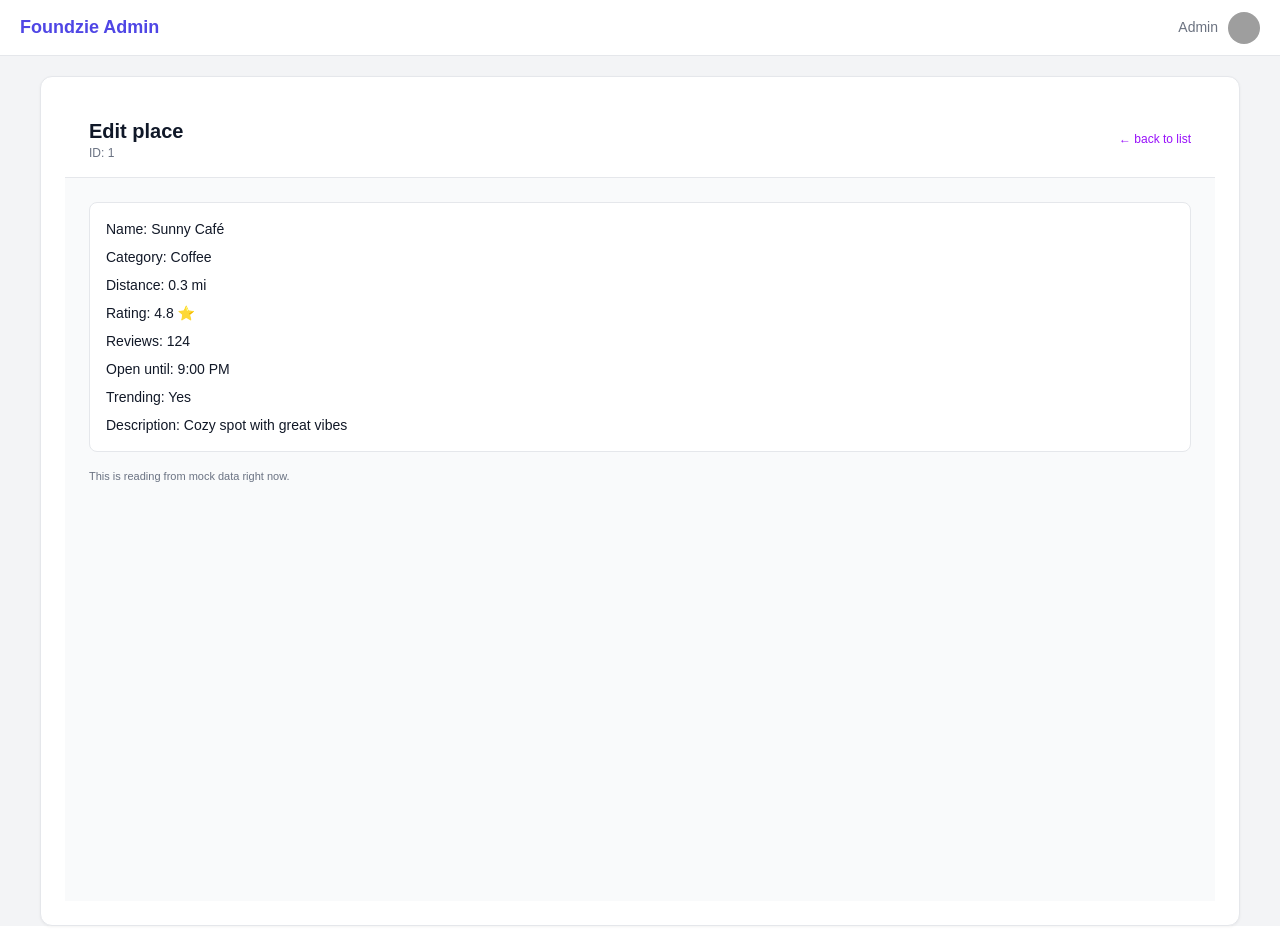
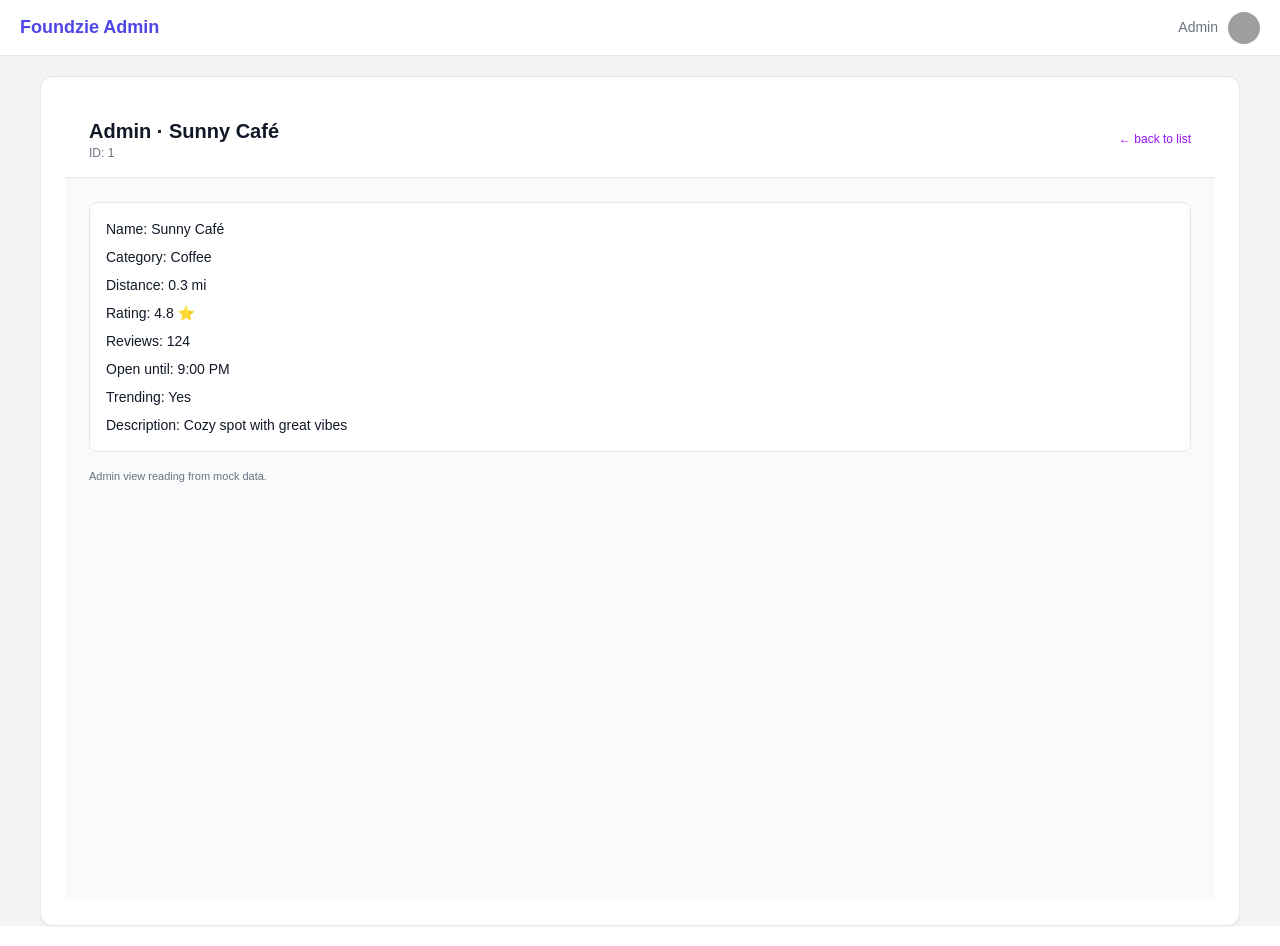
Before and after one commit to Foundzie/foundzie-v2, a Next.js app: page /admin/places/1 in a window 1280 px wide. Built offline with nearby package versions, Linux system fonts and the light colour scheme; grey boxes are pictures that could not be loaded.

Commit message:
Make admin place detail page use plain params (no Promise)

```diff
--- a/src/app/admin/places/[id]/page.tsx
+++ b/src/app/admin/places/[id]/page.tsx
@@ -9,7 +9,7 @@ type AdminPlacePageProps = {
 };
 
 export default function AdminPlacePage({ params }: AdminPlacePageProps) {
-  // params.id is a string like "1"
+  // params.id is already a string – no await, no Promise
   const place = mockPlaces.find((p) => p.id === params.id);
 
   if (!place) {
@@ -31,7 +31,7 @@ export default function AdminPlacePage({ params }: AdminPlacePageProps) {
       <header className="bg-white border-b border-gray-200 px-6 py-4 flex items-center justify-between">
         <div>
           <h1 className="text-xl font-semibold text-gray-900">
-            Edit place
+            Admin · {place.name}
           </h1>
           <p className="text-xs text-gray-500">ID: {place.id}</p>
         </div>
@@ -73,7 +73,7 @@ export default function AdminPlacePage({ params }: AdminPlacePageProps) {
         </div>
 
         <p className="text-[11px] text-gray-500">
-          This is reading from mock data right now.
+          Admin view reading from mock data.
         </p>
       </div>
     </main>
```
